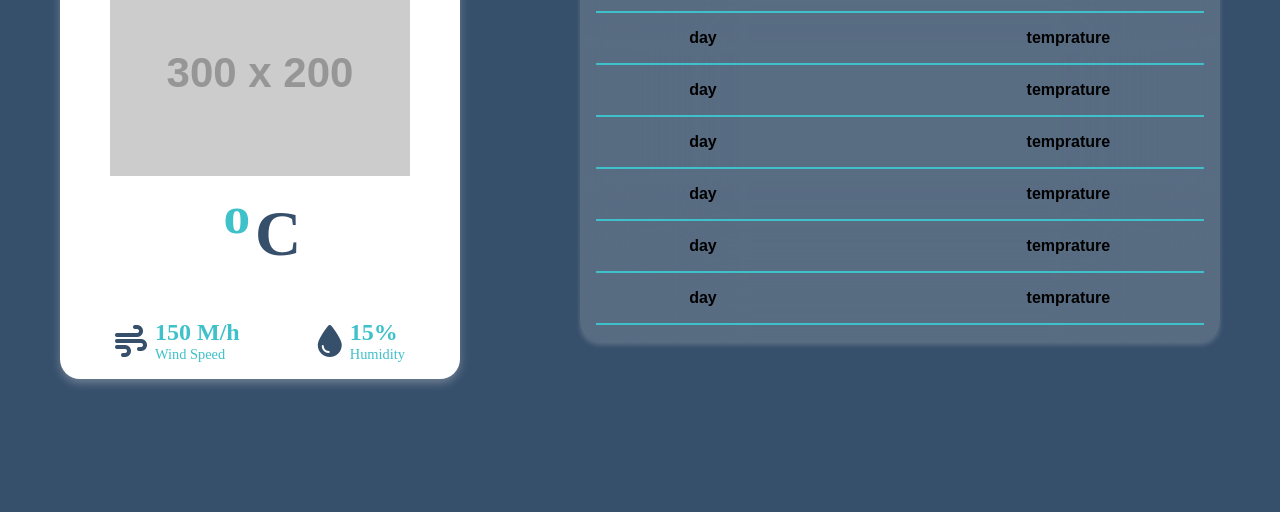
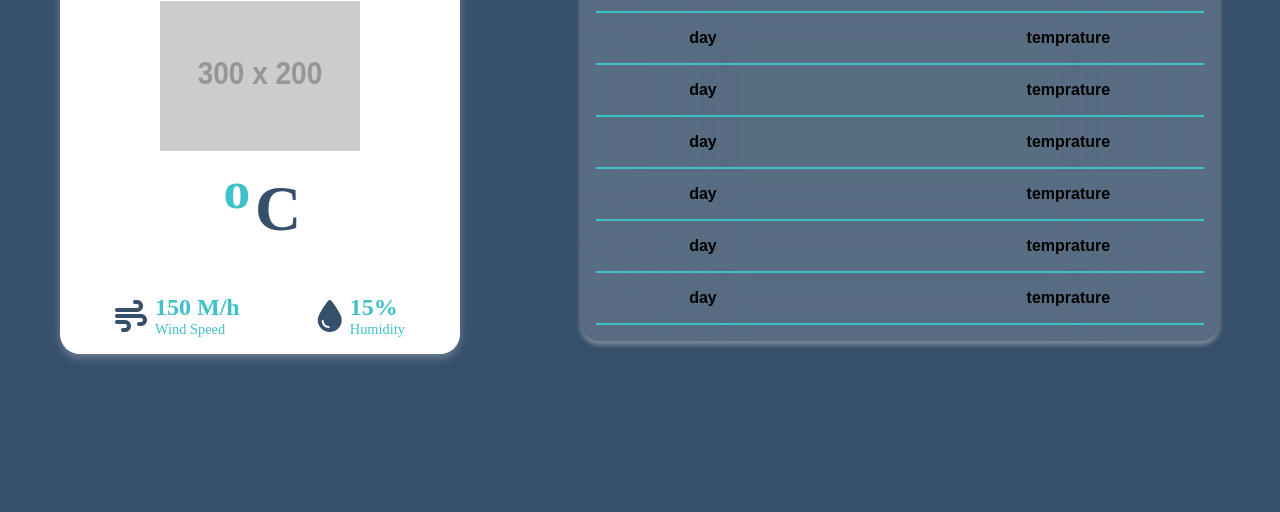
Before and after one commit to KaranPal16/weatherApp, a plain HTML site: page index.html in a window 1280 px wide. Shown: the part 288-800 px from the top of the page. Drawn offline with Linux system fonts and the light colour scheme; placeholder pictures from the web are drawn by us.

Commit message:
Update style.css

```diff
--- a/style.css
+++ b/style.css
@@ -55,6 +55,13 @@
     text-align: center;
     font-size: 2rem;
 }
+.hero-1 img{
+     height: 150px;
+     width: 200px;
+}
+#temp{
+    color: #3FC1C9;
+}
 .hero-1 h1 span{
     color: #364F6B;
     margin-left: 0.3rem;
@@ -78,7 +85,7 @@
 /* ---------------firstHeroEnd----------------------- */
 .second-box{
     width: 50%;
-    box-shadow: 0 4px 5px rgba(245, 241, 241, 0.2);
+    box-shadow: 0 4px 5px rgba(245, 241, 241, 0.2),0 4px 5px rgba(245, 241, 241, 0.2);
     background-color: rgba(226, 226, 226,0.2);
     border-radius:20px;
     padding: 1rem;
```
